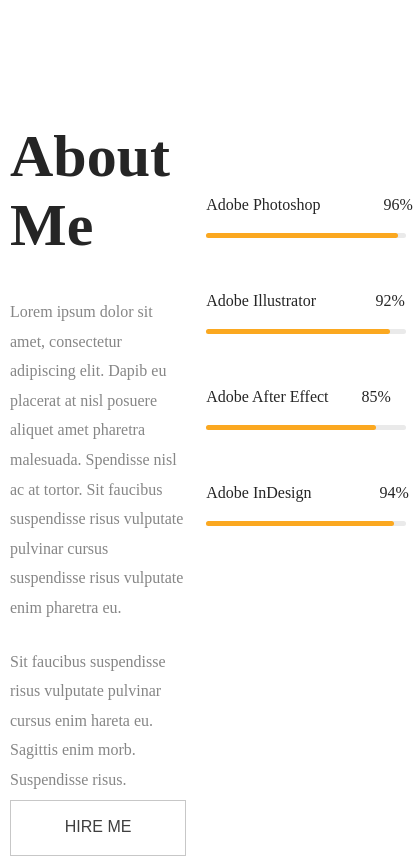
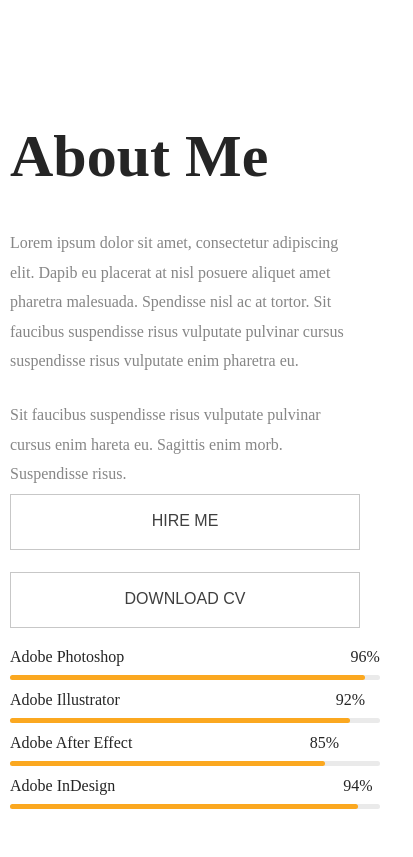
Before and after one commit to evan-weissrussland/portfolio, a React app: page / in a window 390 px wide. Shown: the part 980-1837 px from the top of the page, 413 px wide, since content can reach past the window. Built offline with nearby package versions, Linux system fonts and the light colour scheme.

Commit message:
адаптив About

```diff
--- a/src/components/AboutWrapper.tsx
+++ b/src/components/AboutWrapper.tsx
@@ -84,6 +84,10 @@
         background: #fba820;
         height: 5px;
         width: ${props => `${props.$percent}%`};
+
+        @media (max-width: 500px) {
+            top: 27px;
+        }
     }
 
     &::before {
@@ -95,14 +99,20 @@
         background: #eaeaea;
         height: 5px;
         width: 100%;
+
+        @media (max-width: 500px) {
+            top: 27px;
+        }
     }
 `
 
 const AboutWrapper = styled.div`
     display: flex;
     gap: 102px;
-    //justify-content: space-between;
 
+    @media (max-width: 500px) {
+        flex-direction: column;
+    }
 
     @media (max-width: 725px) {
         gap: 0;
@@ -115,9 +125,6 @@
     max-width: 526px;
     margin-right: 20px;
 
-    @media (max-width: 720px) {
-        //flex-shrink: 3;
-    }
     h2 {
         font-size: 60px;
         color: #252525;
@@ -148,7 +155,11 @@
     align-items: flex-end;
     flex-shrink: 3;
 
-    @media (max-width: 660px) {
+    @media (max-width: 500px) {
+        padding-top: 20px;
+    }
+
+    @media (min-width:501px) and (max-width: 660px) {
         flex-shrink: 0;
         width: 200px;
     }
@@ -160,17 +171,18 @@
         gap: 78px;
         padding-bottom: 22px;
 
+        @media (max-width: 500px) {
+            gap: 25px;
+        }
+
         @media (max-width: 630px) {
             height: 100%;
-            //justify-content: space-between;
         }
     }
 `
 const ButtonsGroup = styled.div`
     display: flex;
     gap: 22px;
-
-
 
     @media (max-width: 630px) {
         flex-direction: column;
```
